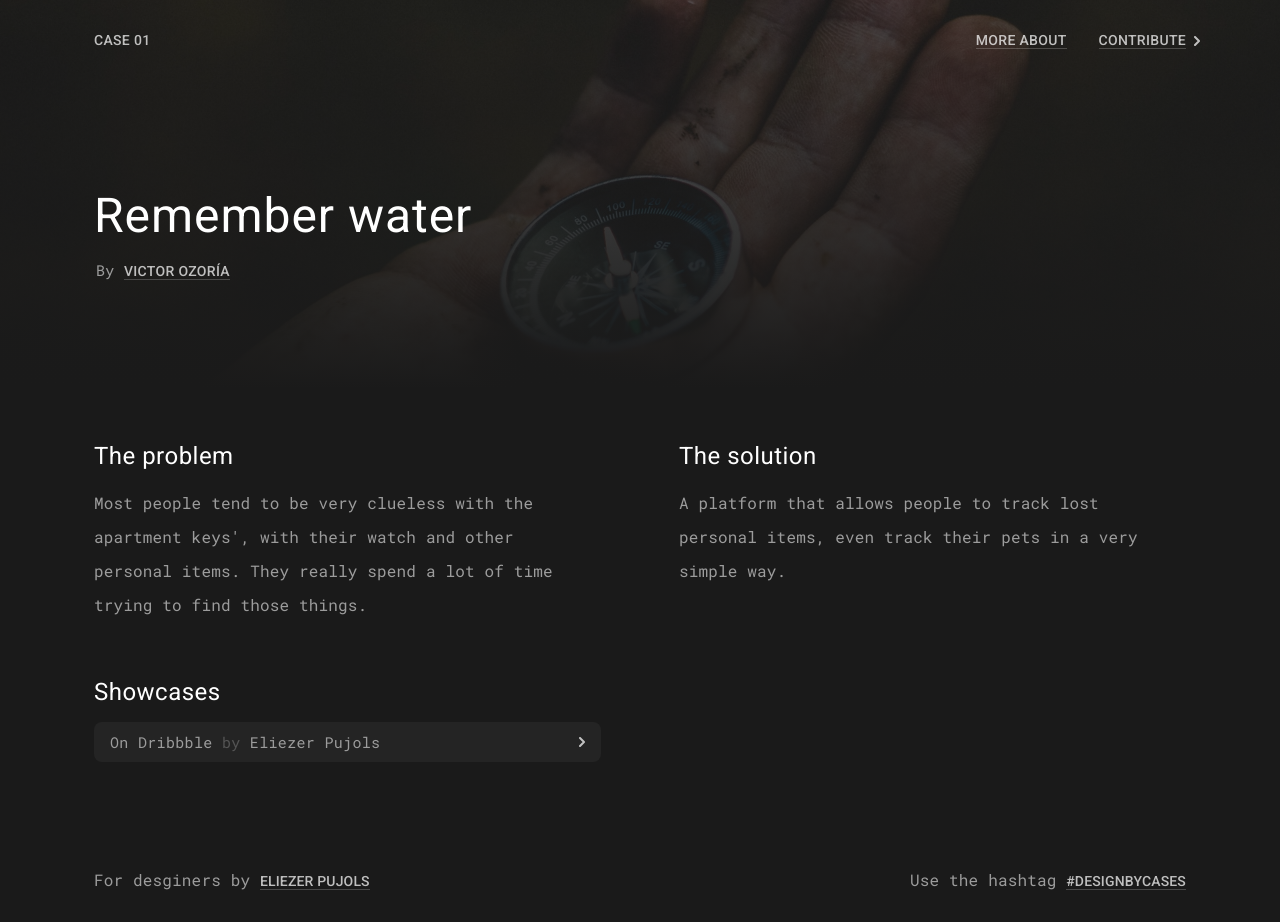
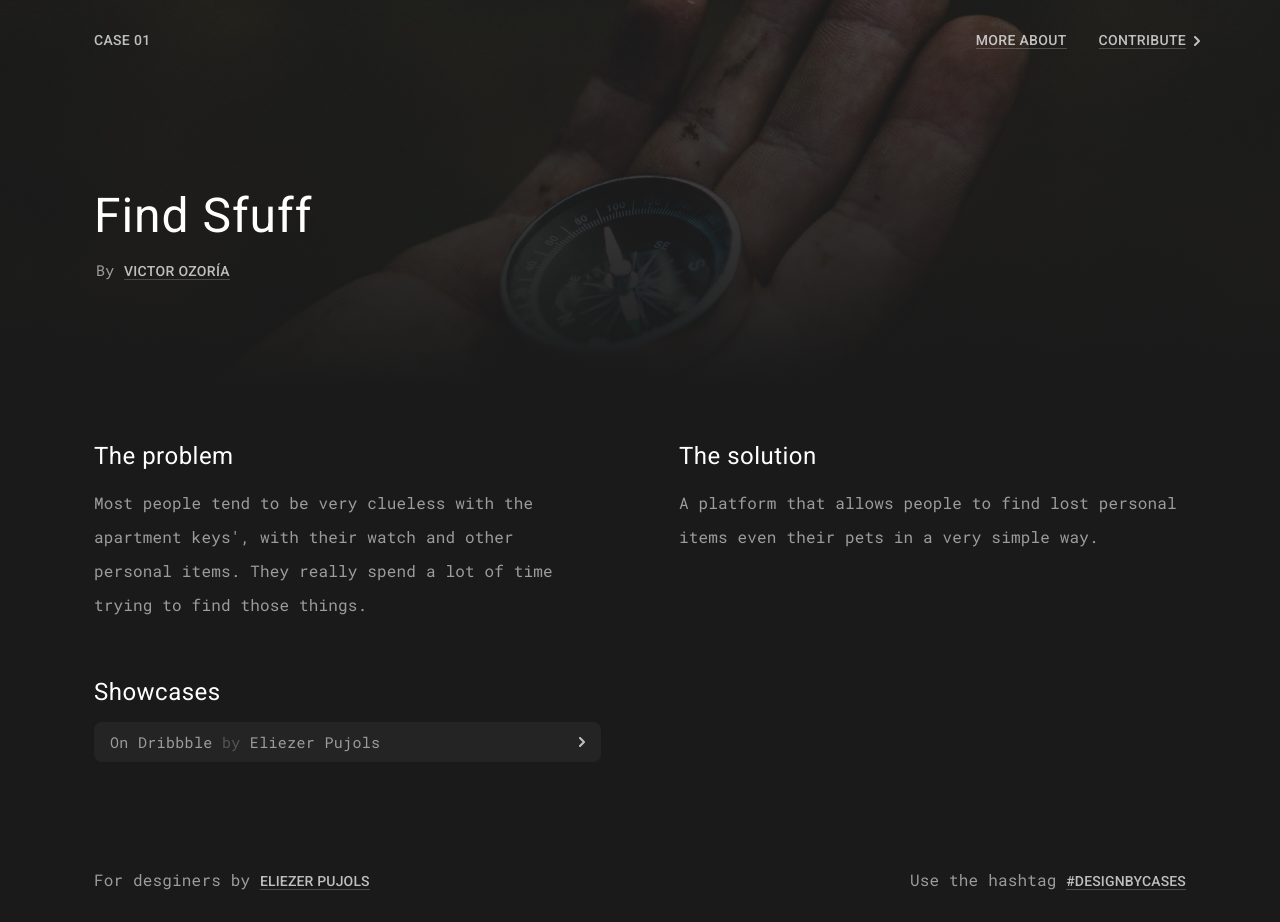
Before and after one commit to eliezerpujols/design-cases, a Jekyll site: the page built from _posts/2018-05-01-design-cases--case-01.md, in a window 1280 px wide. Built offline with Jekyll 4.4.1, drawn with Linux system fonts in a browser that asks for light colours.

Commit message:
Updated '_posts/2018-05-01-design-cases--case-01.md' via CloudCannon

```diff
--- a/_posts/2018-05-01-design-cases--case-01.md
+++ b/_posts/2018-05-01-design-cases--case-01.md
@@ -2,7 +2,7 @@
 layout: posts
 title: Design Cases | Case 01
 case_number: '01'
-case_title: Remember water
+case_title: Find Sfuff
 case_author: Victor Ozoría
 case_author_link: 'https://dribbble.com/victorozoria'
 case_image: /assets/img/cases_photos/pexels-photo-220147.jpeg
@@ -11,6 +11,6 @@ case_problem: >-
   watch and other personal items. They really spend a lot of time trying to find
   those things.
 case_solution: >-
-  A platform that allows people to track lost personal items, even track their
-  pets in a very simple way.
+  A platform that allows people to find lost personal items even their pets in a
+  very simple way.
 ---
```
